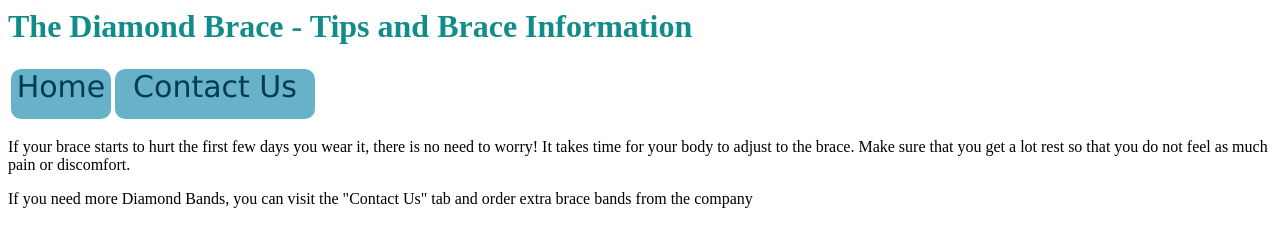
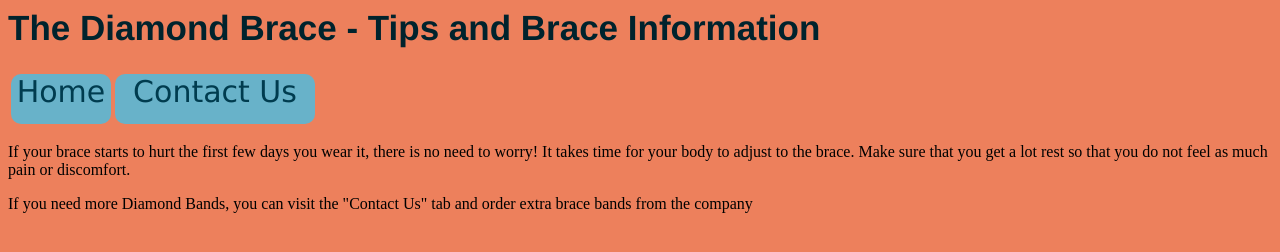
Before and after one commit to RachelMuppidi/RachelMuppidi.github.io, a plain HTML site: page tips.html in a window 1280 px wide. Drawn offline with Linux system fonts and the light colour scheme.

Commit message:
Update tips.html

```diff
--- a/tips.html
+++ b/tips.html
@@ -2,8 +2,13 @@
 <head>
   <title>The Diamond Brace | Tips</title>
   <style>
+    body {
+      background-color: #ED805C;
+    }
     #title {
-      color: #128C88;
+      font-size: 35;
+      font-family: Helvetica;
+      color: #00232D;
     }
     #tips {
       border-radius:10px;
@@ -33,8 +38,7 @@
       margin: auto;
     }
     #contact:hover {
-      width: 210px;
-      height: 70px;
+       background-color: #578796;
     }
     #contact-link {
       text-decoration: none;
@@ -57,6 +61,7 @@
     </table>
     <footer>
       <p>If your brace starts to hurt the first few days you wear it, there is no need to worry! It takes time for your body to adjust to the brace. Make sure that you get a lot rest so that you do not feel as much pain or discomfort.</p>
+      <p> </p>
       <p>If you need more Diamond Bands, you can visit the "Contact Us" tab and order extra brace bands from the company</p>
 
     </footer>
```
